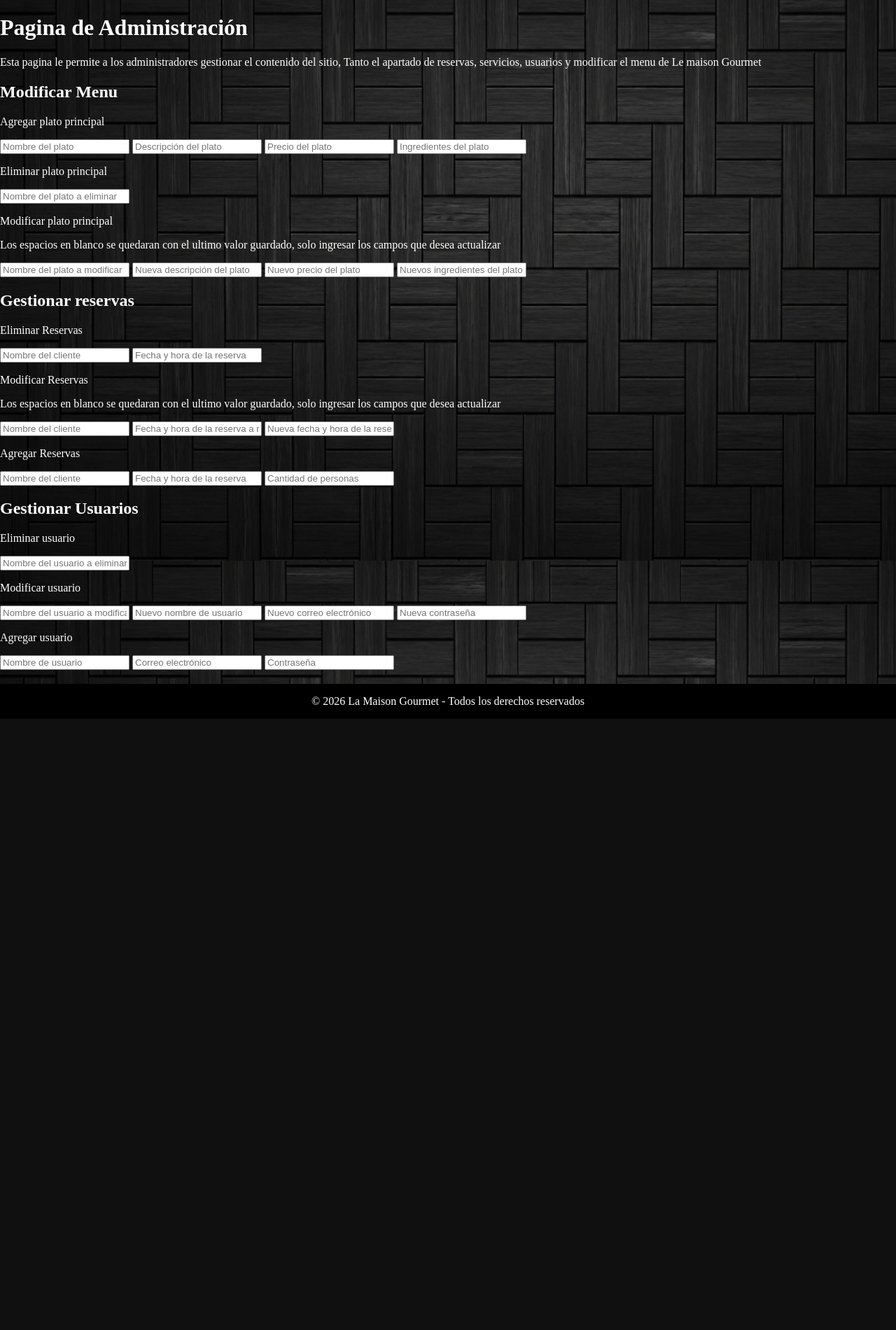
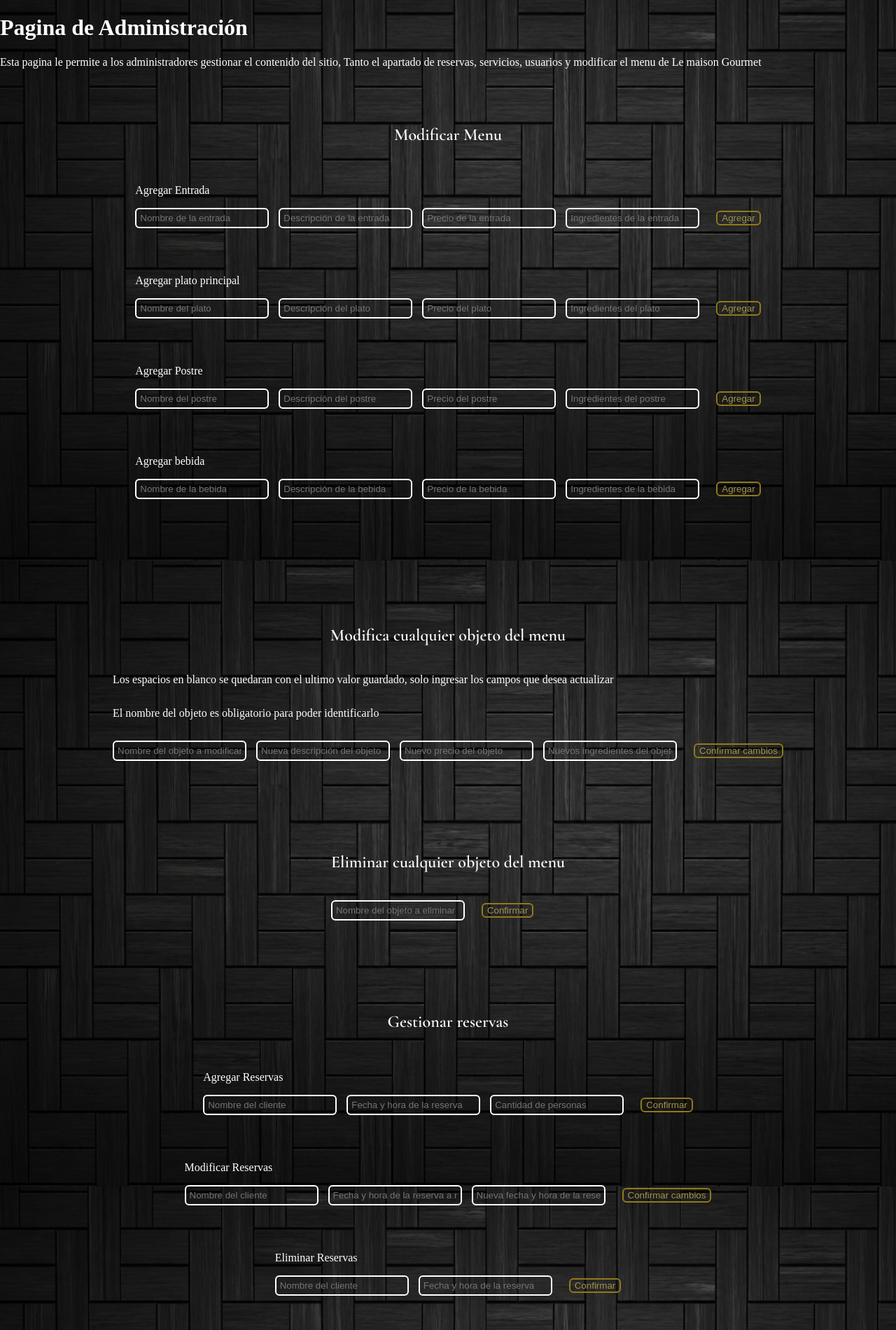
Before and after one commit to LucasRodaFiuba/IDS_TP_FINAL, a Flask app: page /admin in a window 1280 px wide. Shown: the part 93-1993 px from the top of the page at 70% size. Before the commit the page ends 1120 px from the top, so only its background shows below. Run offline with Flask 3, Linux system fonts and the light colour scheme.

Commit message:
Avances del front - parte 2
Co-authored-by: mprediger-240 <mprediger@fi.uba.ar>

```diff
--- a/app.py
+++ b/app.py
@@ -1,4 +1,5 @@
 from flask import Flask, render_template
+
 
 app = Flask(__name__)
 
@@ -35,6 +36,90 @@ def iniciar_sesion():
 def pagina_admin():
     return render_template('admin.html')
 
+@app.route('/admin/reservas')
+def admin_reservas():
+    return render_template('admin_reservas.html')
+
+@app.route('/admin/clientes')
+def admin_clientes():
+    return render_template('admin_clientes.html')
+
+
+
+@app.route('/admin/menu/entradas', methods=['POST'])
+def agregar_entrada():
+    nombre = request.form['nombre']
+    descripcion = request.form['descripcion']
+    precio = request.form['precio']
+    ingredientes = request.form['ingredientes']
+
+@app.route('/admin/menu/plato', methods=['POST'])
+def agregar_plato():
+    nombre = request.form['nombre']
+    descripcion = request.form['descripcion']
+    precio = request.form['precio']
+    ingredientes = request.form['ingredientes']
+
+@app.route('/admin/menu/postre', methods=['POST'])
+def agregar_postre():
+    nombre = request.form['nombre']
+    descripcion = request.form['descripcion']
+    precio = request.form['precio']
+    ingredientes = request.form['ingredientes']
+
+@app.route('/admin/menu/bebida', methods=['POST'])
+def agregar_bebida():
+    nombre = request.form['nombre']
+    descripcion = request.form['descripcion']
+    precio = request.form['precio']
+    ingredientes = request.form['ingredientes']
+
+@app.route('/admin/menu/modificar', methods=['UPDATE'])
+def modificar_objeto():
+    nombre = request.form['nombre']
+    descripcion = request.form['descripcion']
+    precio = request.form['precio']
+    ingredientes = request.form['ingredientes']
+
+@app.route('/admin/menu/eliminar', methods=['DELETE'])
+def eliminar_objeto():
+    nombre = request.form['nombre']
+
+@app.route('/admin/reservas/agregar', methods=['POST'])
+def agregar_reserva():
+    nombre_cliente = request.form['nombre_cliente']
+    fecha_hora = request.form['fecha_hora']
+    cantidad_personas = request.form['cantidad_personas']
+
+@app.route('/admin/reservas/modificar', methods=['UPDATE'])
+def modificar_reserva():
+    nombre_cliente = request.form['nombre_cliente']
+    fecha_hora_reserva = request.form['fecha_hora_reserva']
+    nueva_fecha_hora = request.form['nueva_fecha_hora']
+
+@app.route('/admin/reservas/eliminar', methods=['DELETE'])
+def eliminar_reserva():
+    nombre_cliente = request.form['nombre_cliente']
+    fecha_hora = request.form['fecha_hora']
+
+
+@app.route('/admin/usuarios/agregar', methods=['POST'])
+def agregar_usuario():
+    nombre_usuario = request.form['nombre_usuario']
+    correo_electronico = request.form['correo_electronico']
+    contrase単a = request.form['contrase単a']
+
+@app.route('/admin/usuarios/modificar', methods=['UPDATE'])
+def modificar_usuario():
+    nombre_usuario = request.form['nombre_usuario']
+    nuevo_nombre_usuario = request.form['nuevo_nombre_usuario']
+    nuevo_correo_electronico = request.form['nuevo_correo_electronico']
+    nueva_contrase単a = request.form['nueva_contrase単a']
+
+@app.route('/admin/usuarios/eliminar', methods=['DELETE'])
+def eliminar_usuario():
+    nombre_usuario = request.form['nombre_usuario']
+
 
 if __name__ == "__main__":
     app.run(debug=True)
--- a/static/css/style_admin.css
+++ b/static/css/style_admin.css
@@ -1,3 +1,43 @@
 body {
     color: white;
 }
+
+h2{
+    text-align: center;
+    font-family: 'Cormorant Garamond', serif;
+    margin-top: 80px;
+    margin-bottom: 40px;
+}
+
+form button {
+    color: #a4944a;
+    cursor: pointer;
+    background-color: transparent;
+    border: 2px solid #907a1a;
+    border-radius: 6px;
+    margin-left: 10px;
+}
+
+form input {
+    padding: 5px;
+    border: 2px solid #ffffff;
+    border-radius: 6px;
+    background-color: transparent;
+    color : white;
+    margin-right: 10px;
+    margin-bottom: 50px;
+}
+
+#Formularios{
+    flex-direction: column;
+    display: flex;
+    align-items: center;
+}
+
+#Formulario_modificar{
+    margin-top: 50px;
+}
+
+#Formulario_modificar p{
+    margin-bottom: 30px;
+}
--- a/templates/admin.html
+++ b/templates/admin.html
@@ -20,77 +20,141 @@
     </div>
 
     <div id ="Modificar_menu">
+
         <h2>Modificar Menu</h2>
-        <div id="Agregar_plato">
+
+        <div id="Formularios">
+
+            <form action="{{ url_for('agregar_entrada') }}" method="post">
+                <p>Agregar Entrada</p>
+                <input type="text" name="nombre" placeholder="Nombre de la entrada" id="Nombre_entrada">
+                <input type="text" name="descripcion" placeholder="Descripción de la entrada" id="Descripcion_entrada">
+                <input type="text" name="precio" placeholder="Precio de la entrada" id="Precio_entrada">
+                <input type="text" name="ingredientes" placeholder="Ingredientes de la entrada" id="Ingredientes_entrada">
+                <button id="agregar_entrada">Agregar</button>
+            </form>
+
+            <form action="{{ url_for('agregar_plato') }}" method="post">
                 <p>Agregar plato principal</p>
-            <input type="text" placeholder="Nombre del plato">
-            <input type="text" placeholder="Descripción del plato">
-            <input type="text" placeholder="Precio del plato">
-            <input type="text" placeholder="Ingredientes del plato">
+                <input type="text" name="nombre" placeholder="Nombre del plato" id="Nombre_plato">
+                <input type="text" name="descripcion" placeholder="Descripción del plato" id="Descripcion_plato">
+                <input type="text" name="precio" placeholder="Precio del plato" id="Precio_plato">
+                <input type="text" name="ingredientes" placeholder="Ingredientes del plato" id="Ingredientes_plato">
+                <button id="agregar_plato">Agregar</button>
+            </form>
+
+            <form action="{{ url_for('agregar_postre') }}" method="post">
+                <p>Agregar Postre</p>
+                <input type="text" name="nombre" placeholder="Nombre del postre" id="Nombre_postre">
+                <input type="text" name="descripcion" placeholder="Descripción del postre" id="Descripcion_postre">
+                <input type="text" name="precio" placeholder="Precio del postre" id="Precio_postre">
+                <input type="text" name="ingredientes" placeholder="Ingredientes del postre" id="Ingredientes_postre">
+                <button id="agregar_postre">Agregar</button>
+            </form>
+
+            <form action="{{ url_for('agregar_bebida') }}" method="post">
+                <p>Agregar bebida</p>
+                <input type="text" name="nombre" placeholder="Nombre de la bebida" id="Nombre_bebida">
+                <input type="text" name="descripcion" placeholder="Descripción de la bebida" id="Descripcion_bebida">
+                <input type="text" name="precio" placeholder="Precio de la bebida" id="Precio_bebida">
+                <input type="text" name="ingredientes" placeholder="Ingredientes de la bebida" id="Ingredientes_bebida">
+                <button id="agregar_bebida">Agregar</button>
+            </form>
+
         </div>
 
-        <div id="Eliminar_plato">
-            <p>Eliminar plato principal</p>
-            <input type="text" placeholder="Nombre del plato a eliminar">
+        <div id="Formularios">
+            <form action="{{ url_for('modificar_objeto') }}" method="post" id="Formulario_modificar">
+                <h2>Modifica cualquier objeto del menu</h2>
+                <p>Los espacios en blanco se quedaran con el ultimo valor guardado, solo ingresar los campos que desea actualizar</p>
+                <p>El nombre del objeto es obligatorio para poder identificarlo</p>
+                <input type="text" placeholder="Nombre del objeto a modificar">
+                <input type="text" placeholder="Nueva descripción del objeto">
+                <input type="text" placeholder="Nuevo precio del objeto">
+                <input type="text" placeholder="Nuevos ingredientes del objeto">
+                <button>Confirmar cambios</button>
+            </form>
         </div>
 
-        <div id="Modificar_plato">
-            <p>Modificar plato principal</p>
-            <p>Los espacios en blanco se quedaran con el ultimo valor guardado, solo ingresar los campos que desea actualizar</p>
-            <input type="text" placeholder="Nombre del plato a modificar">
-            <input type="text" placeholder="Nueva descripción del plato">
-            <input type="text" placeholder="Nuevo precio del plato">
-            <input type="text" placeholder="Nuevos ingredientes del plato">
-        </div>
+        <div id="Formularios">
+            <form action="{{ url_for('eliminar_objeto') }}" method="post">
+                <h2>Eliminar cualquier objeto del menu</h2>
+                <input type="text" placeholder="Nombre del objeto a eliminar">
+                <button>Confirmar</button>
+            </form>
         </div>
 
-    <div id="Gestionar_reservas">
-        <h2>Gestionar reservas</h2>
-        <div id="Eliminar_reserva">
-            <p>Eliminar Reservas</p>
-            <input type="text" placeholder="Nombre del cliente">
-            <input type="datetime" placeholder="Fecha y hora de la reserva">
     </div>
 
-        <div id="Modificar_reserva">
-            <p>Modificar Reservas</p>
-            <p>Los espacios en blanco se quedaran con el ultimo valor guardado, solo ingresar los campos que desea actualizar</p>
-            <input type="text" placeholder="Nombre del cliente">
-            <input type="datetime" placeholder="Fecha y hora de la reserva a modificar">
-            <input type="datetime" placeholder="Nueva fecha y hora de la reserva">
-        </div>
+    <div id="Formularios">
+        <h2>Gestionar reservas</h2>
 
         <div id="Agregar_reserva">
+            <form action="{{ url_for('agregar_reserva') }}" method="post">
                 <p>Agregar Reservas</p>
                 <input type="text" placeholder="Nombre del cliente">
                 <input type="datetime" placeholder="Fecha y hora de la reserva">
                 <input type="text" placeholder="Cantidad de personas">
+                <button>Confirmar</button>
+            </form>
+        </div>
+
+        <div id="Modificar_reserva">
+            <form action="{{ url_for('modificar_reserva') }}" method="post">
+                <p>Modificar Reservas</p>
+                <input type="text" placeholder="Nombre del cliente">
+                <input type="datetime" placeholder="Fecha y hora de la reserva a modificar">
+                <input type="datetime" placeholder="Nueva fecha y hora de la reserva">
+                <button>Confirmar cambios</button>
+            </form>
+        </div>
+
+        <div id="Eliminar_reserva">
+            <form action="{{ url_for('eliminar_reserva') }}" method="post">
+                <p>Eliminar Reservas</p>
+                <input type="text" placeholder="Nombre del cliente">
+                <input type="datetime" placeholder="Fecha y hora de la reserva">
+                <button>Confirmar</button>
+            </form>
         </div>
     </div>
 
-    <div id="Gestionar_usuarios">
+    <div id="Formularios">
         <h2>Gestionar Usuarios</h2>
 
-        <div id="Eliminar_usuario">
-            <p>Eliminar usuario</p>
-            <input type="text" placeholder="Nombre del usuario a eliminar">
+        <div id="Agregar_usuario">
+            <form action="{{ url_for('agregar_usuario') }}" method="post">
+                <p>Agregar usuario</p>
+                <input type="text" placeholder="Nombre de usuario">
+                <input type="email" placeholder="Correo electrónico">
+                <input type="password" placeholder="Contraseña">
+                <button>Confirmar</button>
+            </form>
         </div>
 
         <div id="Modificar_usuario">
+            <form action="{{ url_for('modificar_usuario') }}" method="post">
                 <p>Modificar usuario</p>
                 <input type="text" placeholder="Nombre del usuario a modificar">
                 <input type="text" placeholder="Nuevo nombre de usuario">
                 <input type="email" placeholder="Nuevo correo electrónico">
                 <input type="password" placeholder="Nueva contraseña">
+                <button>Confirmar cambios</button>
+            </form>
         </div>
 
-        <div id="Agregar_usuario">
-            <p>Agregar usuario</p>
-            <input type="text" placeholder="Nombre de usuario">
-            <input type="email" placeholder="Correo electrónico">
-            <input type="password" placeholder="Contraseña">
+        <div id="Eliminar_usuario">
+            <form action="{{ url_for('eliminar_usuario') }}" method="post">
+                <p>Eliminar usuario</p>
+                <input type="text" placeholder="Nombre del usuario a eliminar">
+                <button>Confirmar</button>
+            </form>
         </div>
+
     </div>
+
+    <script src="../js/script.js"></script>
+
     {% endblock %}
 
 </body>
```
Also changed, not shown: templates/clientes.html (+14 -4 lines), templates/menu.html (+17 -6 lines), templates/reserva.html (+15 -4 lines). Lines whose indentation alone changed are shown as unchanged.
